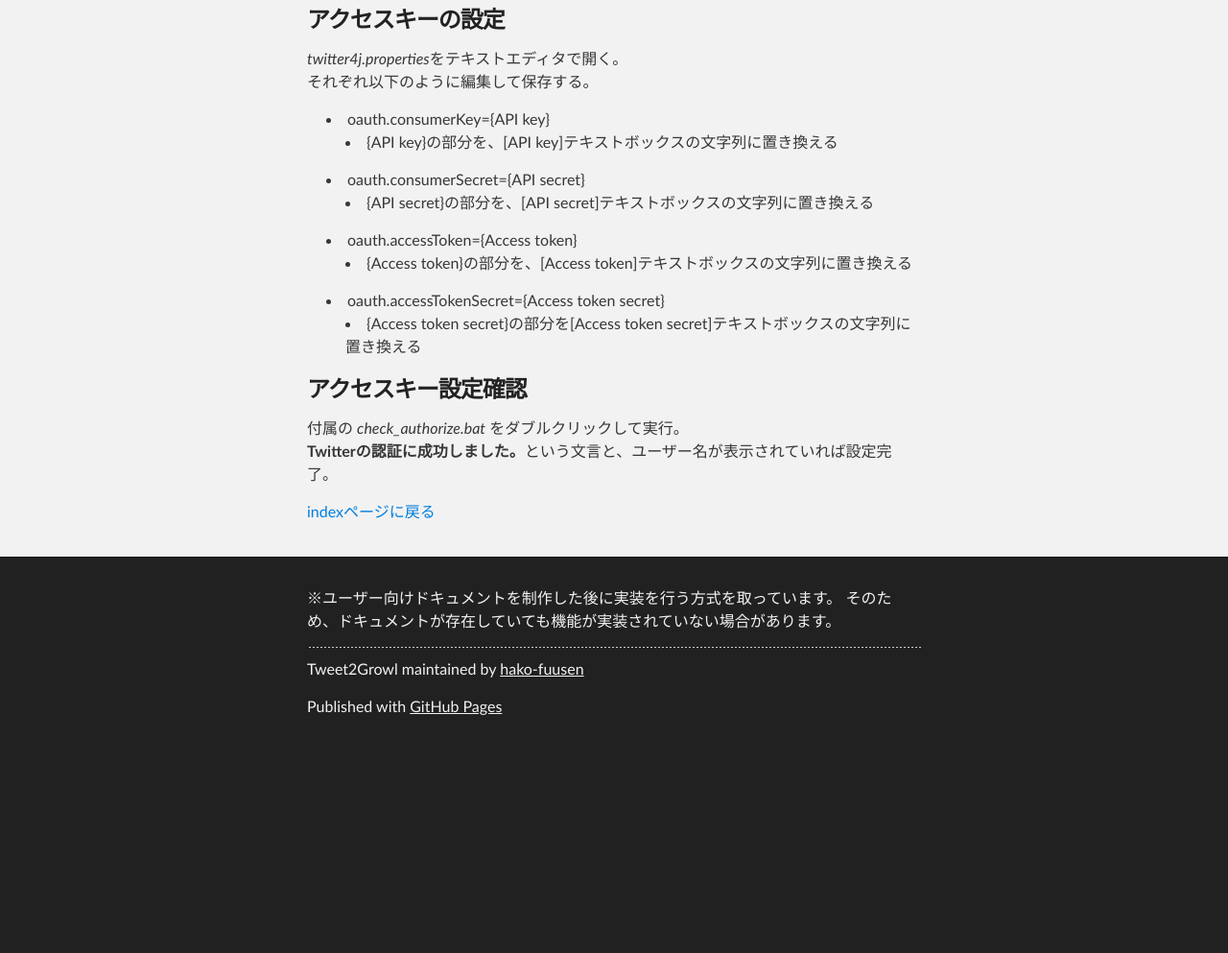
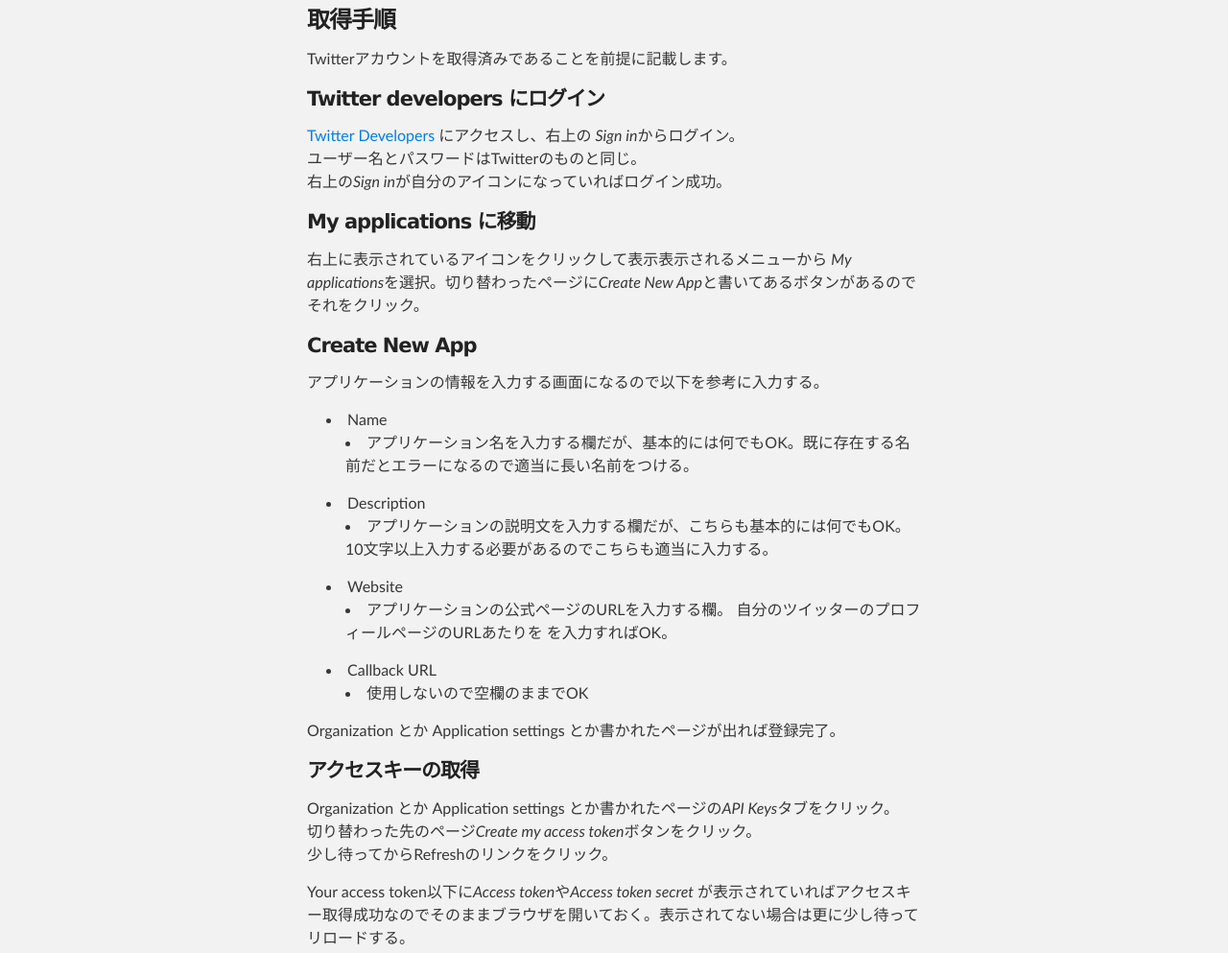
Before and after one commit to hako-fuusen/Tweet2Growl, a plain HTML site: page accesskey.html in a window 1280 px wide. Shown: the part 580-1573 px from the top of the page at 96% size. Before the commit the page ends 1363 px from the top, so only its background shows below. Drawn offline with Linux system fonts and the light colour scheme.

Commit message:
#2 アクセスキー取得手順を追加

```diff
--- a/accesskey.html
+++ b/accesskey.html
@@ -38,6 +38,64 @@
       <p>
         <a href="https://dev.twitter.com/">Twitter Developers</a>で新規アプリを登録して、API key, API secret, Access token, Access
         token secretを取得する。
+      </p>
+
+      <h3>取得手順</h3>
+
+      <p>Twitterアカウントを取得済みであることを前提に記載します。</p>
+
+      <h4>Twitter developers にログイン</h4>
+
+      <p>
+        <a href="https://dev.twitter.com/">Twitter Developers</a> にアクセスし、右上の <em>Sign in</em>からログイン。<br>ユーザー名とパスワードはTwitterのものと同じ。<br>右上の<em>Sign
+          in</em>が自分のアイコンになっていればログイン成功。
+      </p>
+
+      <h4>My applications に移動</h4>
+
+      <p>
+        右上に表示されているアイコンをクリックして表示表示されるメニューから <em>My applications</em>を選択。切り替わったページに<em>Create New App</em>と書いてあるボタンがあるのでそれをクリック。
+      </p>
+
+      <h4>Create New App</h4>
+
+      <p>アプリケーションの情報を入力する画面になるので以下を参考に入力する。</p>
+
+      <ul>
+        <li>Name
+          <ul>
+            <li>アプリケーション名を入力する欄だが、基本的には何でもOK。既に存在する名前だとエラーになるので適当に長い名前をつける。</li>
+          </ul>
+        </li>
+        <li>Description
+          <ul>
+            <li>アプリケーションの説明文を入力する欄だが、こちらも基本的には何でもOK。10文字以上入力する必要があるのでこちらも適当に入力する。</li>
+          </ul>
+        </li>
+        <li>Website
+          <ul>
+            <li>アプリケーションの公式ページのURLを入力する欄。 自分のツイッターのプロフィールページのURLあたりを を入力すればOK。</li>
+          </ul>
+        </li>
+        <li>Callback URL
+          <ul>
+            <li>使用しないので空欄のままでOK</li>
+          </ul>
+        </li>
+      </ul>
+
+      <p>Organization とか Application settings とか書かれたページが出れば登録完了。</p>
+
+
+      <h4>アクセスキーの取得</h4>
+
+      <p>
+        Organization とか Application settings とか書かれたページの<em>API Keys</em>タブをクリック。<br>切り替わった先のページ<em>Create my
+          access token</em>ボタンをクリック。<br>少し待ってからRefreshのリンクをクリック。
+      </p>
+      <p>
+        Your access token以下に<em>Access token</em>や<em>Access token secret</em>
+        が表示されていればアクセスキー取得成功なのでそのままブラウザを開いておく。表示されてない場合は更に少し待ってリロードする。
       </p>
 
       <h3>アクセスキーの設定</h3>
```
